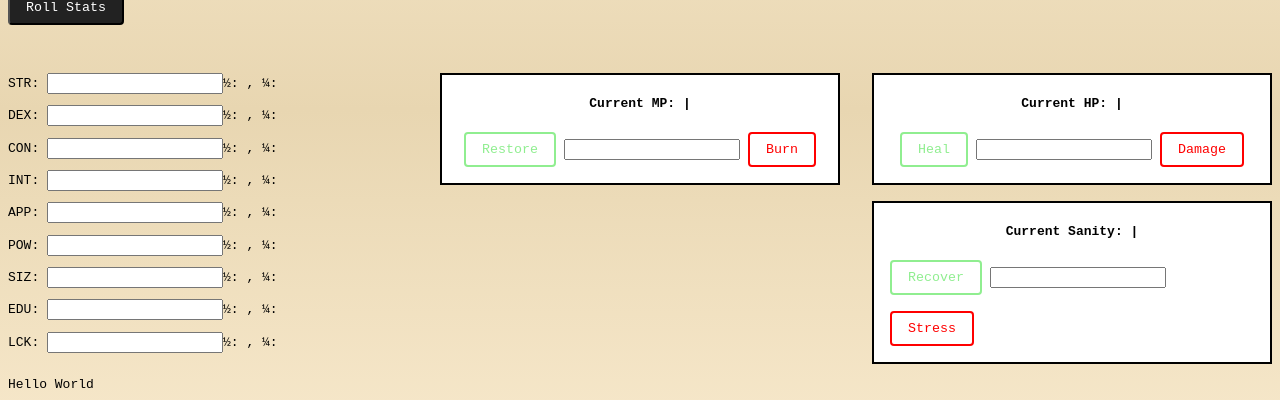
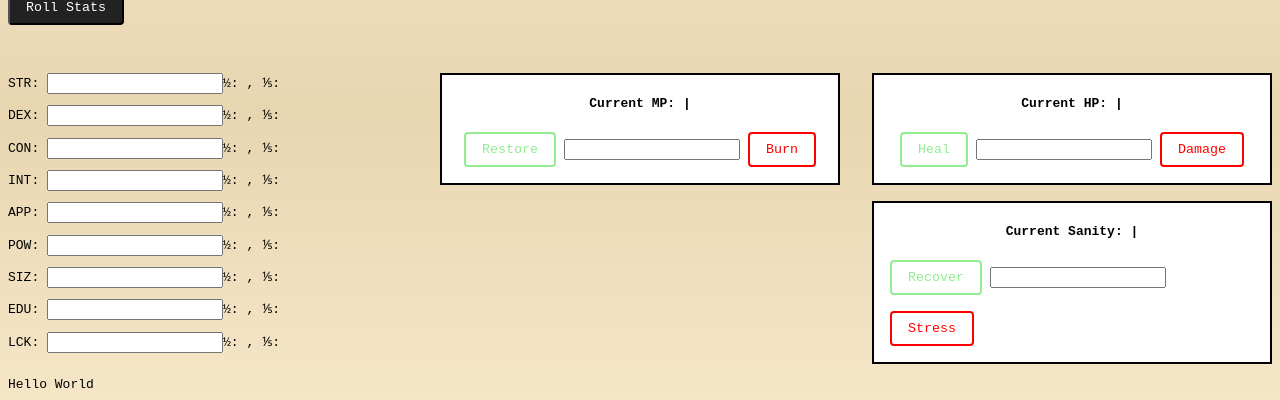
Before and after one commit to JaisungSinghLidder/Call-Of-Cthullu-Character-Sheet-, a React (Vite) app: page / in a window 1280 px wide. Shown: the part 186-586 px from the top of the page. Built offline with nearby package versions, Linux system fonts and the light colour scheme.

Commit message:
fixed the 1/4 to 1/5 because 1/5 is the 7th edition way of doing things

```diff
--- a/src/components/CharacterSkills.jsx
+++ b/src/components/CharacterSkills.jsx
@@ -146,47 +146,47 @@ function CharacterSkills() {
 
                 <div className="stat-block">
                 <label>STR: <input type = "number" value={strength} onChange={e => setStrength(e.target.value)} /></label>
-                <p>½: {strength ? Math.floor(strength / 2) : ""}, ¼: {strength ? Math.floor(strength / 4) : ""}</p>
+                <p>½: {strength ? Math.floor(strength / 2) : ""}, ⅕: {strength ? Math.floor(strength / 5) : ""}</p>
                 </div>
 
                 <div className="stat-block">
                 <label>DEX: <input type = "number" value={dexterity} onChange={e => setDexterity(e.target.value)} /></label>
-                <p>½: {dexterity ? Math.floor(dexterity / 2) : ""}, ¼: {dexterity ? Math.floor(dexterity / 4) : ""}</p>
+                <p>½: {dexterity ? Math.floor(dexterity / 2) : ""}, ⅕: {dexterity ? Math.floor(dexterity / 5) : ""}</p>
                 </div>
 
                 <div className="stat-block">
                 <label>CON: <input type = "number" value={constitution} onChange={e => setConstitution(e.target.value)} /></label>
-                <p>½: {constitution ? Math.floor(constitution / 2) : ""}, ¼: {constitution ? Math.floor(constitution / 4) : ""}</p>
+                <p>½: {constitution ? Math.floor(constitution / 2) : ""}, ⅕: {constitution ? Math.floor(constitution / 5) : ""}</p>
                 </div>
 
                 <div className="stat-block">
                 <label>INT: <input type = "number" value={intelligence} onChange={e => setIntelligence(e.target.value)} /></label>
-                <p>½: {intelligence ? Math.floor(intelligence / 2) : ""}, ¼: {intelligence ? Math.floor(intelligence / 4) : ""}</p>
+                <p>½: {intelligence ? Math.floor(intelligence / 2) : ""}, ⅕: {intelligence ? Math.floor(intelligence / 5) : ""}</p>
                 </div>
 
                 <div className="stat-block">
                 <label>APP: <input type = "number" value={appearance} onChange={e => setAppearance(e.target.value)} /></label>
-                <p>½: {appearance ? Math.floor(appearance / 2) : ""}, ¼: {appearance ? Math.floor(appearance / 4) : ""}</p>
+                <p>½: {appearance ? Math.floor(appearance / 2) : ""}, ⅕: {appearance ? Math.floor(appearance / 5) : ""}</p>
                 </div>
 
                 <div className="stat-block">
                 <label>POW: <input type = "number" value={power} onChange={e => setPower(e.target.value)} /></label>
-                <p>½: {power ? Math.floor(power / 2) : ""}, ¼: {power ? Math.floor(power / 4) : ""}</p>
+                <p>½: {power ? Math.floor(power / 2) : ""}, ⅕: {power ? Math.floor(power / 5) : ""}</p>
                 </div>
 
                 <div className="stat-block">
                 <label>SIZ: <input type = "number" value={size} onChange={e => setSize(e.target.value)} /></label>
-                <p>½: {size ? Math.floor(size / 2) : ""}, ¼: {size ? Math.floor(size / 4) : ""}</p>
+                <p>½: {size ? Math.floor(size / 2) : ""}, ⅕: {size ? Math.floor(size / 5) : ""}</p>
                 </div>
 
                 <div className="stat-block">
                 <label>EDU: <input type = "number" value={education} onChange={e => setEducation(e.target.value)} /></label>
-                <p>½: {education ? Math.floor(education / 2) : ""}, ¼: {education ? Math.floor(education / 4) : ""}</p>
+                <p>½: {education ? Math.floor(education / 2) : ""}, ⅕: {education ? Math.floor(education / 5) : ""}</p>
                 </div>
 
                 <div className="stat-block">
                 <label>LCK: <input type = "number" value={luck} onChange={e => setLuck(e.target.value)} /></label>
-                <p>½: {luck ? Math.floor(luck / 2) : ""}, ¼: {luck ? Math.floor(luck / 4) : ""}</p>
+                <p>½: {luck ? Math.floor(luck / 2) : ""}, ⅕: {luck ? Math.floor(luck / 5) : ""}</p>
                 </div>
 
             </div>
```
